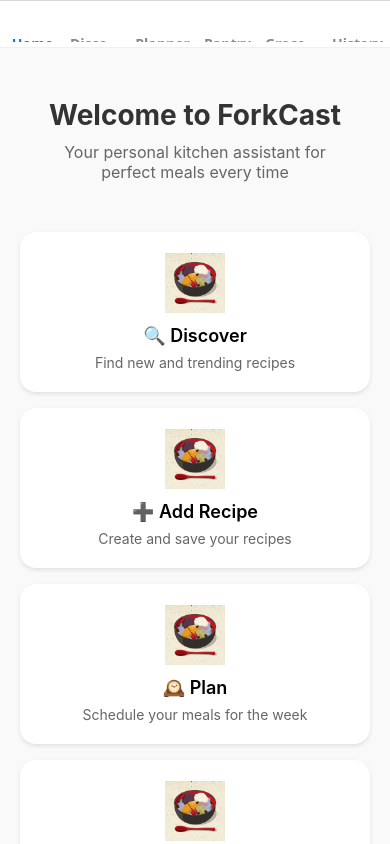
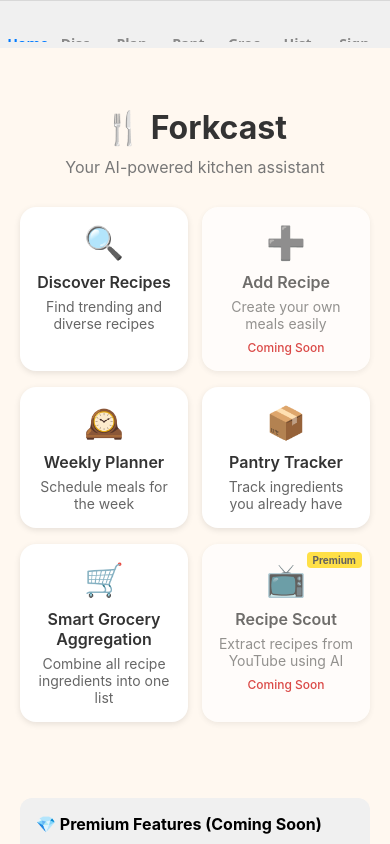
Before and after one commit to rahbarahsan/Forkcast, a React Native app in the folder web/forkcast-web/: screen /Home in a window 390 px wide. Built offline with nearby package versions, Linux system fonts and the light colour scheme.

Commit message:
updated the HomeScreen

```diff
--- /dev/null
+++ b/web/forkcast-web/src/components/FeatureCard.tsx
@@ -0,0 +1,97 @@
+import React from 'react';
+import { View, Text, StyleSheet, TouchableOpacity, ViewStyle } from 'react-native';
+
+interface FeatureCardProps {
+  title: string;
+  description: string;
+  emoji?: string;
+  isPremium?: boolean;
+  comingSoon?: boolean;
+  onPress: () => void;
+  style?: ViewStyle;
+}
+
+export default function FeatureCard({
+  title,
+  description,
+  emoji,
+  isPremium = false,
+  comingSoon = false,
+  onPress,
+  style = {},
+}: FeatureCardProps) {
+  return (
+    <TouchableOpacity
+      style={[styles.card, comingSoon && styles.disabled, style]}
+      onPress={onPress}
+      disabled={comingSoon}
+    >
+      {isPremium && (
+        <View style={styles.premiumBadge}>
+          <Text style={styles.premiumText}>Premium</Text>
+        </View>
+      )}
+      <Text style={styles.emoji}>{emoji}</Text>
+      <Text style={styles.title}>{title}</Text>
+      <Text style={styles.description}>{description}</Text>
+      {comingSoon && <Text style={styles.comingSoon}>Coming Soon</Text>}
+    </TouchableOpacity>
+  );
+}
+
+const styles = StyleSheet.create({
+  card: {
+    backgroundColor: '#fff',
+    borderRadius: 16,
+    padding: 16,
+    marginBottom: 16,
+    shadowColor: '#000',
+    shadowOffset: { width: 0, height: 2 },
+    shadowOpacity: 0.1,
+    shadowRadius: 6,
+    elevation: 3,
+    alignItems: 'center',
+    width: '48%',
+    position: 'relative',
+  },
+  disabled: {
+    opacity: 0.7,
+  },
+  emoji: {
+    fontSize: 32,
+    marginBottom: 10,
+  },
+  title: {
+    fontSize: 16,
+    fontWeight: '600',
+    color: '#333',
+    marginBottom: 6,
+    textAlign: 'center',
+  },
+  description: {
+    fontSize: 14,
+    color: '#666',
+    textAlign: 'center',
+  },
+  premiumBadge: {
+    position: 'absolute',
+    top: 8,
+    right: 8,
+    backgroundColor: '#FFD700',
+    borderRadius: 4,
+    paddingHorizontal: 6,
+    paddingVertical: 2,
+    zIndex: 1,
+  },
+  premiumText: {
+    fontSize: 10,
+    fontWeight: 'bold',
+    color: '#222',
+  },
+  comingSoon: {
+    marginTop: 8,
+    fontSize: 12,
+    color: '#cc0000',
+    fontWeight: '500',
+  },
+});
--- a/web/forkcast-web/src/navigation/index.tsx
+++ b/web/forkcast-web/src/navigation/index.tsx
@@ -13,6 +13,7 @@ import PantryScreen from '../screens/PantryScreen';
 import GroceryListScreen from '../screens/GroceryListScreen';
 import HistoryScreen from '../screens/HistoryScreen';
 import DiscoverRecipesScreen from '../screens/DiscoverRecipesScreen';
+import SignInScreen from '../screens/SignInScreen.web';
 
 // Define the root tab param list
 export type RootTabParamList = {
@@ -22,6 +23,7 @@ export type RootTabParamList = {
   Pantry: undefined;
   Groceries: undefined;
   History: undefined;
+  SignIn: undefined;
 };
 
 const Tab = createBottomTabNavigator<RootTabParamList>();
@@ -62,7 +64,7 @@ function TabNavigator() {
               height: 48,
               borderBottomWidth: 1,
               borderBottomColor: '#f0f0f0',
-              backgroundColor: '#fff',
+              backgroundColor: '#f0f0f0',
               elevation: 0,
               shadowOpacity: 0,
             }
@@ -103,6 +105,15 @@ function TabNavigator() {
         name="History"
         component={isWeb ? WebScreenWrapper(HistoryScreen) : HistoryScreen}
       />
+      <Tab.Screen
+        name="SignIn"
+        component={isWeb ? WebScreenWrapper(SignInScreen) : SignInScreen}
+        options={{
+          tabBarLabel: 'Sign In',
+          tabBarIcon: ({ color, size }) =>
+            isWeb ? null : <Ionicons name="person-outline" size={size} color={color} />,
+        }}
+      />
     </Tab.Navigator>
   );
 }
--- a/web/forkcast-web/src/screens/HomeScreen.tsx
+++ b/web/forkcast-web/src/screens/HomeScreen.tsx
@@ -1,13 +1,12 @@
-// src/screens/HomeScreen.tsx
-
-import React from 'react';
-import { View, Text, TouchableOpacity, StyleSheet, Image, Platform, Alert } from 'react-native';
-import { useResponsive } from '../hooks/useResponsive';
+import React, { useState } from 'react';
+import { View, Text, ScrollView, StyleSheet, Platform } from 'react-native';
 import { useNavigation } from '@react-navigation/native';
 import { BottomTabNavigationProp } from '@react-navigation/bottom-tabs';
+import AlertDialog from '../components/AlertDialog';
+import FeatureCard from '../components/FeatureCard';
 
-// Define the navigation param list type
-type RootTabParamList = {
+// Define navigation param list type
+export type RootTabParamList = {
   Home: undefined;
   Discover: undefined;
   Planner: undefined;
@@ -16,204 +15,156 @@ type RootTabParamList = {
   History: undefined;
 };
 
-type HomeScreenNavigationProp = BottomTabNavigationProp<RootTabParamList>;
-import screenStyles from '../styles/screenStyle';
+const features = [
+  {
+    title: 'Discover Recipes',
+    description: 'Find trending and diverse recipes',
+    emoji: '🔍',
+    screen: 'Discover',
+  },
+  {
+    title: 'Add Recipe',
+    description: 'Create your own meals easily',
+    emoji: '➕',
+    screen: 'AddRecipe',
+    comingSoon: true,
+  },
+  {
+    title: 'Weekly Planner',
+    description: 'Schedule meals for the week',
+    emoji: '🕰️',
+    screen: 'Planner',
+  },
+  {
+    title: 'Pantry Tracker',
+    description: 'Track ingredients you already have',
+    emoji: '📦',
+    screen: 'Pantry',
+  },
+  {
+    title: 'Smart Grocery Aggregation',
+    description: 'Combine all recipe ingredients into one list',
+    emoji: '🛒',
+    screen: 'Groceries',
+  },
+  {
+    title: 'Recipe Scout',
+    description: 'Extract recipes from YouTube using AI',
+    emoji: '📺',
+    screen: 'RecipeScout',
+    isPremium: true,
+    comingSoon: true,
+  },
+];
 
 export default function HomeScreen() {
-  const navigation = useNavigation<HomeScreenNavigationProp>();
-  const { width, isMobile, isTablet, isDesktop, isLargeDesktop } = useResponsive();
+  const navigation = useNavigation<BottomTabNavigationProp<RootTabParamList>>();
+  const [showAlert, setShowAlert] = useState(false);
 
-  const isWideScreen = isDesktop || isLargeDesktop;
+  const handlePress = (feature: any) => {
+    if (feature.comingSoon) {
+      setShowAlert(true);
+    } else {
+      navigation.navigate(feature.screen as any);
+    }
+  };
 
   return (
-    <View style={styles.container}>
-      <View style={styles.header}>
-        <Text style={styles.title}>Welcome to ForkCast</Text>
-        <Text style={styles.tagline}>
-          Your personal kitchen assistant for perfect meals every time
-        </Text>
+    <ScrollView contentContainerStyle={styles.container}>
+      <Text style={styles.logo}>🍴 Forkcast</Text>
+      <Text style={styles.tagline}>Your AI-powered kitchen assistant</Text>
+
+      <View style={styles.featuresContainer}>
+        {features.map((feature, idx) => (
+          <FeatureCard
+            key={idx}
+            title={feature.title}
+            description={feature.description}
+            emoji={feature.emoji}
+            isPremium={feature.isPremium}
+            comingSoon={feature.comingSoon}
+            onPress={() => handlePress(feature)}
+            style={{ width: '48%' }}
+          />
+        ))}
       </View>
 
-      <View
-        style={[
-          styles.tilesContainer,
-          isTablet && !isWideScreen && styles.tabletTiles,
-          isDesktop && styles.wideTiles,
-          isLargeDesktop && styles.extraWideTiles,
-        ]}
-      >
-        <TouchableOpacity
-          style={[
-            styles.tile,
-            isDesktop && styles.wideTile,
-            isLargeDesktop && styles.extraWideTile,
-            isMobile && styles.mobileTile,
-          ]}
-          onPress={() => navigation.navigate('Discover')}
-        >
-          <Image
-            source={require('../../assets/images/discover-icon.png')}
-            style={styles.tileIcon}
-            defaultSource={require('../../assets/images/placeholder.jpg')}
-          />
-          <Text style={styles.tileText}>🔍 Discover</Text>
-          <Text style={styles.tileDescription}>Find new and trending recipes</Text>
-        </TouchableOpacity>
-
-        <TouchableOpacity
-          style={[
-            styles.tile,
-            isDesktop && styles.wideTile,
-            isLargeDesktop && styles.extraWideTile,
-            isMobile && styles.mobileTile,
-          ]}
-          onPress={() => Alert.alert('Coming Soon', 'This feature is coming soon!')}
-        >
-          <Image
-            source={require('../../assets/images/add-icon.png')}
-            style={styles.tileIcon}
-            defaultSource={require('../../assets/images/placeholder.jpg')}
-          />
-          <Text style={styles.tileText}>➕ Add Recipe</Text>
-          <Text style={styles.tileDescription}>Create and save your recipes</Text>
-        </TouchableOpacity>
-
-        <TouchableOpacity
-          style={[
-            styles.tile,
-            isDesktop && styles.wideTile,
-            isLargeDesktop && styles.extraWideTile,
-            isMobile && styles.mobileTile,
-          ]}
-          onPress={() => navigation.navigate('Planner')}
-        >
-          <Image
-            source={require('../../assets/images/plan-icon.png')}
-            style={styles.tileIcon}
-            defaultSource={require('../../assets/images/placeholder.jpg')}
-          />
-          <Text style={styles.tileText}>🕰️ Plan</Text>
-          <Text style={styles.tileDescription}>Schedule your meals for the week</Text>
-        </TouchableOpacity>
-
-        <TouchableOpacity
-          style={[
-            styles.tile,
-            isDesktop && styles.wideTile,
-            isLargeDesktop && styles.extraWideTile,
-            isMobile && styles.mobileTile,
-          ]}
-          onPress={() => navigation.navigate('Pantry')}
-        >
-          <Image
-            source={require('../../assets/images/pantry-icon.png')}
-            style={styles.tileIcon}
-            defaultSource={require('../../assets/images/placeholder.jpg')}
-          />
-          <Text style={styles.tileText}>📦 Pantry</Text>
-          <Text style={styles.tileDescription}>Manage your ingredients</Text>
-        </TouchableOpacity>
+      <View style={styles.comingSoonSection}>
+        <Text style={styles.comingSoonTitle}>💎 Premium Features (Coming Soon)</Text>
+        <Text style={styles.comingSoonItem}>• Flyer-Based Grocery Optimization</Text>
+        <Text style={styles.comingSoonItem}>• Pantry-Aware Suggestions</Text>
+        <Text style={styles.comingSoonItem}>• Pantry Scan</Text>
+        <Text style={styles.comingSoonItem}>• Ingredient Insights</Text>
+        <Text style={styles.comingSoonItem}>• Categorized Grocery List</Text>
+        <Text style={styles.comingSoonItem}>• Export Grocery List</Text>
+        <Text style={styles.comingSoonItem}>• Share Cooking Plan</Text>
       </View>
 
       <View style={styles.footer}>
-        <Text style={styles.footerText}>ForkCast - Making cooking easier</Text>
+        <Text style={styles.footerText}>Forkcast - Simplify your cooking life</Text>
       </View>
-    </View>
+
+      <AlertDialog
+        visible={showAlert}
+        title="Coming Soon"
+        message="This feature is not yet available. Stay tuned for our premium launch!"
+        onClose={() => setShowAlert(false)}
+      />
+    </ScrollView>
   );
 }
 
 const styles = StyleSheet.create({
-  mobileTile: {
-    width: '100%',
-    marginBottom: 16,
+  container: {
+    padding: 20,
+    backgroundColor: '#FFF8F0',
+    flexGrow: 1,
+    alignItems: 'center',
   },
-  container: {
-    flex: 1,
-    padding: 20,
-    backgroundColor: '#F9F9F9',
-  },
-  header: {
-    alignItems: 'center',
-    marginVertical: 30,
-  },
-  title: {
-    fontSize: 28,
+  logo: {
+    fontSize: 32,
     fontWeight: 'bold',
+    marginTop: 40,
+    marginBottom: 10,
     color: '#333',
-    marginBottom: 10,
   },
   tagline: {
     fontSize: 16,
-    color: '#666',
+    color: '#777',
+    marginBottom: 30,
     textAlign: 'center',
-    paddingHorizontal: 20,
   },
-  tilesContainer: {
+  featuresContainer: {
+    width: '100%',
     flexDirection: 'row',
     flexWrap: 'wrap',
     justifyContent: 'space-between',
+    marginBottom: 40,
+  },
+  comingSoonSection: {
     marginTop: 20,
+    backgroundColor: '#f0f0f0',
+    borderRadius: 12,
+    padding: 16,
+    width: '100%',
   },
-  tabletTiles: {
-    paddingHorizontal: 50,
+  comingSoonTitle: {
+    fontWeight: 'bold',
+    fontSize: 16,
+    marginBottom: 10,
   },
-  wideTiles: {
-    flexDirection: 'row',
-    flexWrap: 'nowrap',
-    justifyContent: 'space-between',
-    paddingHorizontal: '5%',
+  comingSoonItem: {
+    fontSize: 14,
+    color: '#555',
+    marginBottom: 4,
   },
-  extraWideTiles: {
-    flexDirection: 'row',
-    flexWrap: 'nowrap',
-    justifyContent: 'space-between',
-    paddingHorizontal: '10%',
+  footer: {
+    marginTop: 40,
+    marginBottom: 20,
   },
-  tile: {
-    backgroundColor: '#fff',
-    padding: 20,
-    borderRadius: 16,
-    marginBottom: 20,
-    width: '47%',
-    alignItems: 'center',
-    shadowColor: '#000',
-    shadowOffset: { width: 0, height: 2 },
-    shadowOpacity: 0.1,
-    shadowRadius: 4,
-    elevation: 3,
-    minHeight: 160,
-    justifyContent: 'center',
-  },
-  wideTile: {
-    width: '23%',
-    marginHorizontal: 8,
-  },
-  extraWideTile: {
-    width: '22%',
-    marginHorizontal: 12,
-  },
-  tileIcon: {
-    width: 60,
-    height: 60,
-    marginBottom: 12,
-  },
-  tileText: {
-    fontSize: 18,
-    fontWeight: '600',
-    marginBottom: 8,
-  },
-  tileDescription: {
-    fontSize: 14,
-    color: '#666',
+  footerText: {
+    fontSize: 12,
+    color: '#999',
     textAlign: 'center',
   },
-  footer: {
-    marginTop: 'auto',
-    paddingVertical: 20,
-    alignItems: 'center',
-  },
-  footerText: {
-    color: '#888',
-    fontSize: 12,
-  },
 });
--- /dev/null
+++ b/web/forkcast-web/src/screens/SignInScreen.web.tsx
@@ -0,0 +1,33 @@
+import React from 'react';
+import { View, Text, StyleSheet } from 'react-native';
+
+export default function SignInScreen() {
+  return (
+    <View style={styles.container}>
+      <Text style={styles.heading}>🔐 Sign In</Text>
+      <Text style={styles.text}>This is a placeholder screen for user authentication.</Text>
+      <Text style={styles.text}>Sign-in functionality will be implemented here.</Text>
+    </View>
+  );
+}
+
+const styles = StyleSheet.create({
+  container: {
+    flex: 1,
+    alignItems: 'center',
+    justifyContent: 'center',
+    backgroundColor: '#FFF8F0',
+    padding: 20,
+  },
+  heading: {
+    fontSize: 24,
+    fontWeight: 'bold',
+    marginBottom: 12,
+  },
+  text: {
+    fontSize: 16,
+    color: '#555',
+    textAlign: 'center',
+    marginBottom: 8,
+  },
+});
```
Also changed, not shown: web/forkcast-web/src/screens/SignInScreen.mobile.tsx (added, +33 -0 lines).
